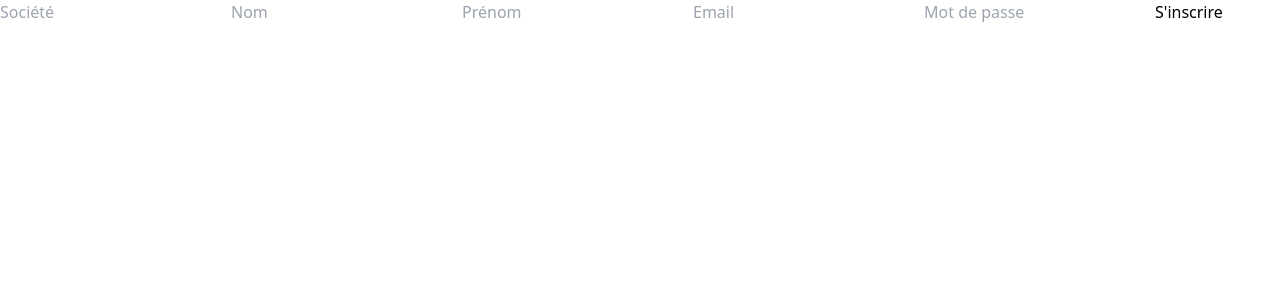
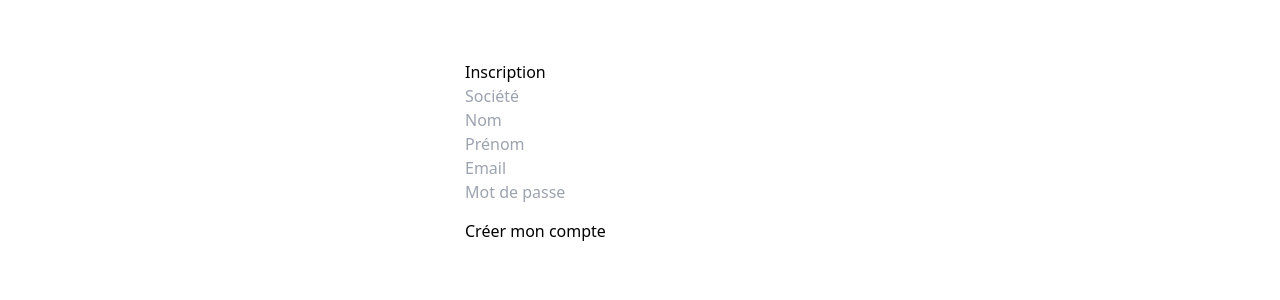
Before and after one commit to OneOffsas/claimoneoff-front02, a Next.js app: page /register in a window 1280 px wide. Shown: the top 300 px of the page. Built offline with nearby package versions, Linux system fonts and the light colour scheme.

Commit message:
Update register.js

```diff
--- a/pages/register.js
+++ b/pages/register.js
@@ -1,5 +1,3 @@
-// pages/register.js
-
 import { useState } from "react";
 
 export default function Register() {
@@ -9,35 +7,44 @@ export default function Register() {
     prenom: "",
     email: "",
     motDePasse: "",
-    role: "client",
+    role: "client"
   });
   const [message, setMessage] = useState("");
 
-  const handleChange = e => setForm({ ...form, [e.target.name]: e.target.value });
+  const handleChange = (e) => {
+    setForm({ ...form, [e.target.name]: e.target.value });
+  };
 
-  const handleSubmit = async e => {
+  const handleSubmit = async (e) => {
     e.preventDefault();
-    setMessage("");
-    console.log(form); // Vérifie la data
+    setMessage("⏳ Inscription en cours...");
+    // Affiche les valeurs dans la console pour debug
+    console.log("DATA ENVOYÉE AU BACK :", form);
+
     const res = await fetch("/api/register", {
       method: "POST",
       headers: { "Content-Type": "application/json" },
-      body: JSON.stringify(form),
+      body: JSON.stringify(form)
     });
-    const data = await res.json();
-    if (res.ok) setMessage("Inscription réussie !");
-    else setMessage(data.message || "Erreur à l'inscription");
+
+    let data = {};
+    try { data = await res.json(); } catch { }
+    if (res.ok) setMessage("✅ Inscription réussie !");
+    else setMessage(data.message || "❌ Erreur à l'inscription");
   };
 
   return (
-    <form onSubmit={handleSubmit}>
-      <input name="societe" placeholder="Société" onChange={handleChange} required />
-      <input name="nom" placeholder="Nom" onChange={handleChange} required />
-      <input name="prenom" placeholder="Prénom" onChange={handleChange} required />
-      <input name="email" placeholder="Email" type="email" onChange={handleChange} required />
-      <input name="motDePasse" placeholder="Mot de passe" type="password" onChange={handleChange} required />
-      <button type="submit">S'inscrire</button>
-      {message && <p>{message}</p>}
-    </form>
+    <div style={{ maxWidth: 350, margin: "auto", marginTop: 60 }}>
+      <h2>Inscription</h2>
+      <form onSubmit={handleSubmit}>
+        <input name="societe" placeholder="Société" value={form.societe} onChange={handleChange} required /><br/>
+        <input name="nom" placeholder="Nom" value={form.nom} onChange={handleChange} required /><br/>
+        <input name="prenom" placeholder="Prénom" value={form.prenom} onChange={handleChange} required /><br/>
+        <input name="email" type="email" placeholder="Email" value={form.email} onChange={handleChange} required /><br/>
+        <input name="motDePasse" type="password" placeholder="Mot de passe" value={form.motDePasse} onChange={handleChange} required /><br/>
+        <button type="submit" style={{ marginTop: 15 }}>Créer mon compte</button>
+      </form>
+      <div style={{marginTop: 20, color: "#B00", minHeight: 30}}>{message}</div>
+    </div>
   );
 }
```
